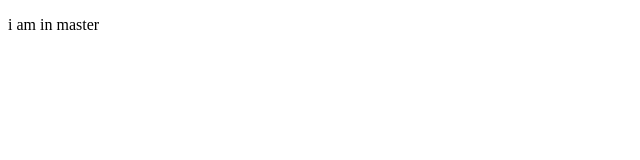
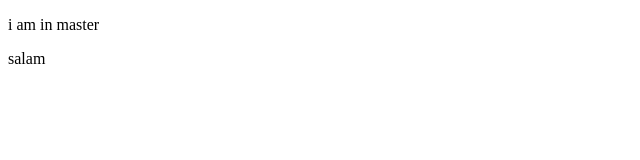
Before and after one commit to amirheydari9/test, a plain HTML site: page index.html in a window 1280 px wide. Shown: the full height of the page, 0-640 px from the left. Drawn offline with Linux system fonts and the light colour scheme.

Commit message:
add salam

```diff
--- a/index.html
+++ b/index.html
@@ -6,5 +6,6 @@
 </head>
 <body>
 <p>i am in master</p>
+<p>salam</p>
 </body>
 </html>
```
